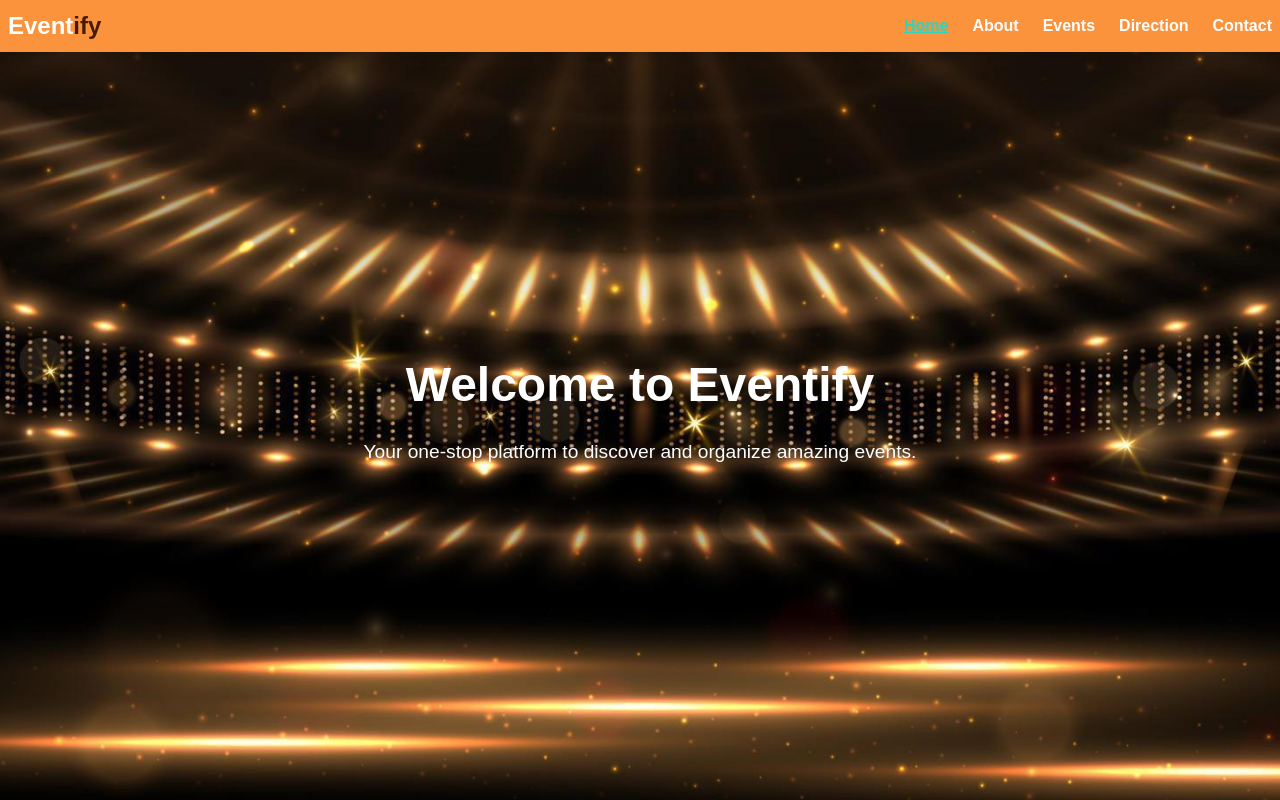
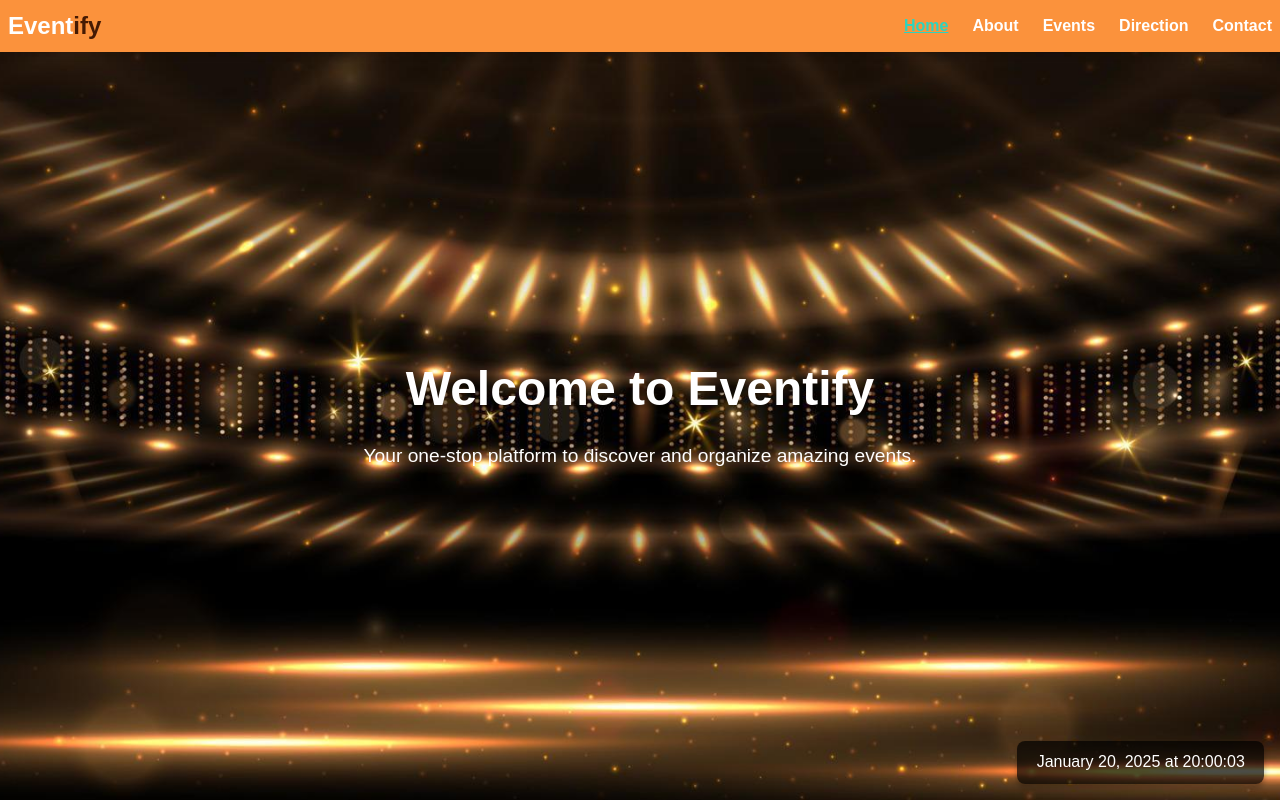
Before and after one commit to ChrisM-Code/Event, a React (Vite) app in the folder event/: page / in a window 1280 px wide. Built offline with nearby package versions, Linux system fonts and the light colour scheme.

Commit message:
Landing Page Enhancements

```diff
--- a/event/src/components/Home/Home.jsx
+++ b/event/src/components/Home/Home.jsx
@@ -1,5 +1,24 @@
-import styled from "styled-components";
+import styled, { keyframes } from "styled-components";
+import { useState, useEffect } from "react";
 import Navigation from "./Navigation";
+
+// Keyframes for text motion
+const fadeIn = keyframes`
+  0% { opacity: 0; transform: translateY(-20px); }
+  100% { opacity: 1; transform: translateY(0); }
+`;
+
+const bounce = keyframes`
+  0%, 20%, 50%, 80%, 100% { transform: translateY(0); }
+  40% { transform: translateY(-1px); }
+  60% { transform: translateY(-5px); }
+`;
+
+const slideInOut = keyframes`
+  0% { transform: translateX(-100%); opacity: 0; }
+  50% { transform: translateX(0); opacity: 1; }
+  100% { transform: translateX(100%); opacity: 0; }
+`;
 
 const HomeCont = styled.div`
   display: flex;
@@ -25,21 +44,31 @@ const HomeCont = styled.div`
 const MainContent = styled.div`
   text-align: center;
   margin-top: 1rem;
+  width: 90%;
+  max-width: 600px;
 
   h1 {
     font-size: 3rem;
     font-weight: bold;
     margin-bottom: 1rem;
+    margin-top: 0.5rem;
+
+    animation: ${bounce} 2s infinite;
 
     @media (max-width: 768px) {
       font-size: 2rem;
+      font-weight: bold;
+    }
+
+    span {
+      color: #451a03;
     }
   }
 
   p {
     font-size: 1.2rem;
     line-height: 1.6;
-    max-width: 600px;
+    animation: ${slideInOut} 4s ease-in-out;
 
     @media (max-width: 768px) {
       font-size: 1rem;
@@ -47,7 +76,58 @@ const MainContent = styled.div`
   }
 `;
 
+const DateStamp = styled.div`
+  position: absolute;
+  bottom: 1rem;
+  right: 1rem;
+  font-size: 1rem;
+  color: white;
+  background: rgba(0, 0, 0, 0.7);
+  padding: 0.6rem 1.2rem;
+  border-radius: 8px;
+  animation: ${fadeIn} 2.5s ease-in-out;
+  box-shadow: 0px 4px 6px rgba(0, 0, 0, 0.3);
+  transition: transform 0.3s ease, background 0.3s ease;
+
+  &:hover {
+    background: #fb923c;
+    color: black;
+    transform: scale(1);
+    box-shadow: 0px 6px 8px rgba(0, 0, 0, 0.5);
+  }
+
+  @media (max-width: 768px) {
+    font-size: 0.85rem;
+    padding: 0.4rem 0.8rem;
+    bottom: 0.5rem;
+    right: 0.5rem;
+  }
+`;
+
 function Home() {
+  const [currentDate, setCurrentDate] = useState("");
+
+  useEffect(() => {
+    const updateDate = () => {
+      const now = new Date();
+      const formattedDate = now.toLocaleString("en-US", {
+        year: "numeric",
+        month: "long",
+        day: "numeric",
+        hour: "2-digit",
+        minute: "2-digit",
+        second: "2-digit",
+        hour12: false,
+      });
+      setCurrentDate(formattedDate);
+    };
+
+    updateDate();
+    const interval = setInterval(updateDate, 1000);
+
+    return () => clearInterval(interval);
+  }, []);
+
   return (
     <>
       <Navigation />
@@ -56,6 +136,7 @@ function Home() {
           <h1>Welcome to Eventify</h1>
           <p>Your one-stop platform to discover and organize amazing events.</p>
         </MainContent>
+        <DateStamp>{currentDate}</DateStamp>
       </HomeCont>
     </>
   );
```
Also changed, not shown: event/src/ui/AppLayout.jsx (+5 -3 lines).
